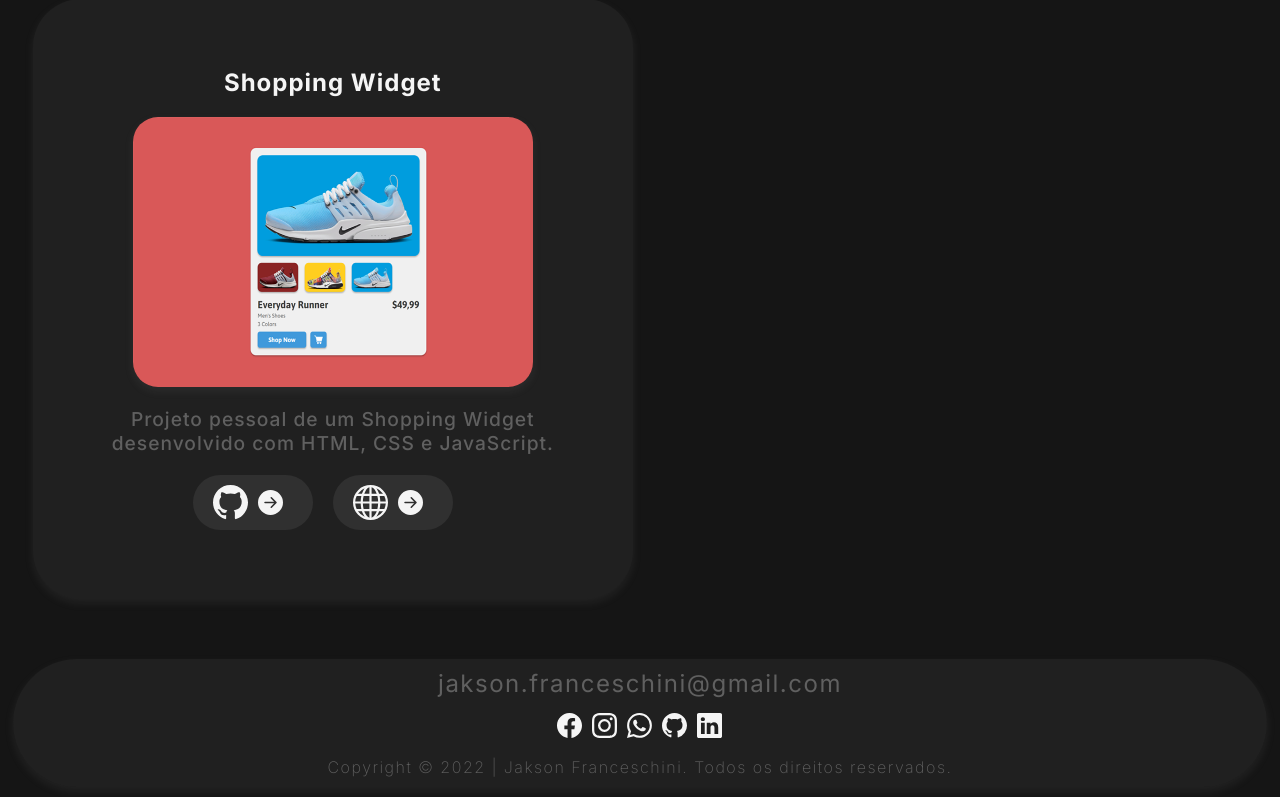
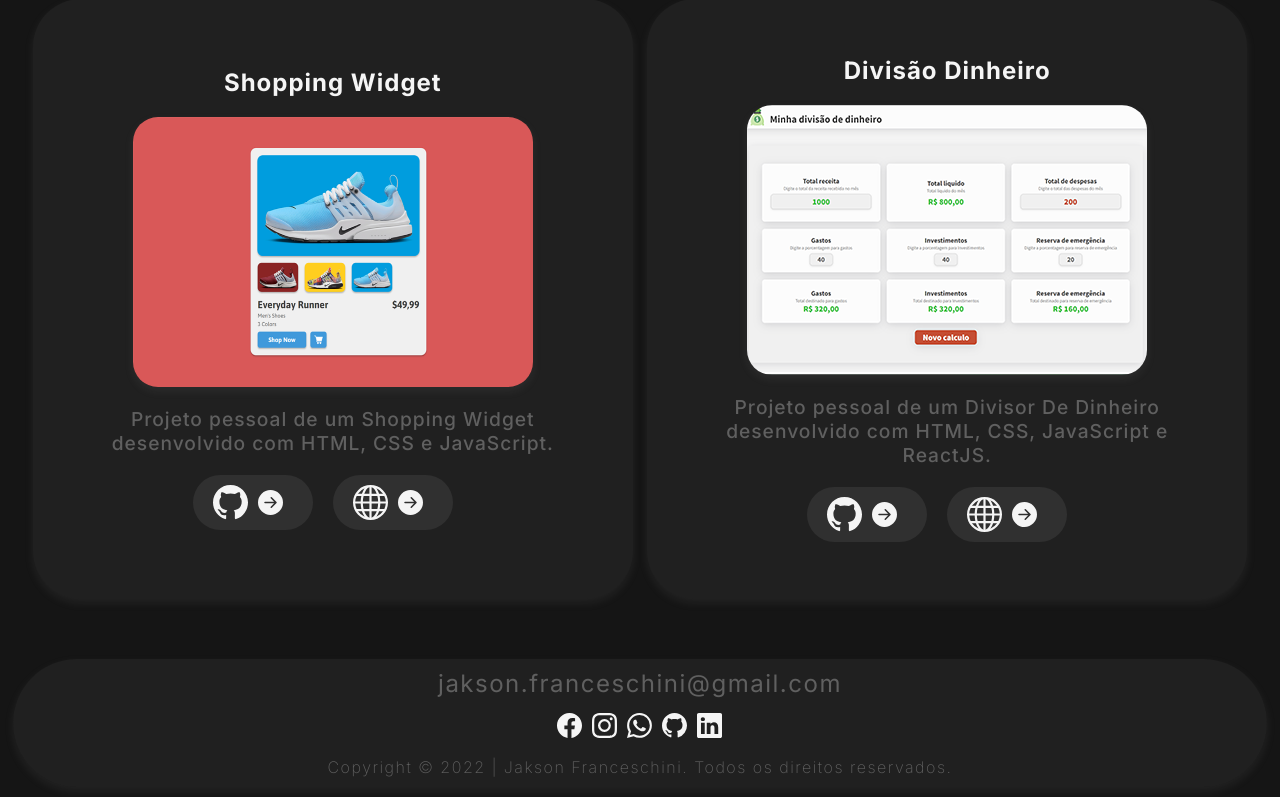
Before and after one commit to JakFranceschini/MeuPortfolio, a React (Create React App) app: page /projetos in a window 1280 px wide. Shown: the part 1651-2448 px from the top of the page. Built offline with nearby package versions, Linux system fonts and the light colour scheme.

Commit message:
melhorias e organizaçao de codigo da pagina projetos

```diff
--- a/src/Pages/Home/PaginaHome.jsx
+++ b/src/Pages/Home/PaginaHome.jsx
@@ -1,5 +1,4 @@
 import './PaginaHome.css'
-import { useEffect } from 'react'
 import ImgCss from './../../Img/imgCss3.png'
 import ImgToDo from './../../Img/imgToDo.png'
 import ImgPyqt from './../../Img/imgPyqt.png'
--- a/src/Pages/Projetos/PaginaProjetos.jsx
+++ b/src/Pages/Projetos/PaginaProjetos.jsx
@@ -1,121 +1,143 @@
-import './PaginaProjetos.css'
-import TopBar from '../../Components/TopBar'
-import Footer from '../../Components/Footer'
-import ImgProfileCard from './../../Img/imgProfileCard.png'
-import ImgToDo from './../../Img/imgToDo.png'
-import ImgFormLogin from './../../Img/imgFormLogin.png'
-import ImgNavBar from './../../Img/imgNavBar.png'
-import ImgShoppingWidget from './../../Img/imgShoppingWidget.png'
-import { BsGithub, BsGlobe, BsFillArrowRightCircleFill } from 'react-icons/bs'
+import "./PaginaProjetos.css";
+import TopBar from "../../Components/TopBar";
+import Footer from "../../Components/Footer";
+import ImgProfileCard from "./../../Img/imgProfileCard.png";
+import ImgToDo from "./../../Img/imgToDo.png";
+import ImgFormLogin from "./../../Img/imgFormLogin.png";
+import ImgDivisaoDinheiro from "./../../Img/imgDivisaoDinheiro.png";
+import ImgNavBar from "./../../Img/imgNavBar.png";
+import ImgShoppingWidget from "./../../Img/imgShoppingWidget.png";
+import { BsGithub, BsGlobe, BsFillArrowRightCircleFill } from "react-icons/bs";
 
 function PaginaProjetos() {
   return (
-        <div className='paginaProjetos'>
+    <div className="paginaProjetos">
       <TopBar/>
-            <div className='containerProjetos'>
-                <div className='cardProjeto'>
+
+      <div className="containerProjetos">
+        <div className="cardProjeto">
           <h2>Profile Card</h2>
-                    <img src={ImgProfileCard}></img>
-                    <p>
-                        Projeto pessoal de um Profile Card desenvolvido com HTML e CSS.
-                    </p>
+          <img src={ImgProfileCard}/>
+          <p>Projeto pessoal de um Profile Card desenvolvido com HTML e CSS.</p>
           <ul>
             <li>
-                            <a href='https://github.com/JakFranceschini/ProfileCard' target='blank'>
-                                <BsGithub size={35} color="#f5f5f5"/>
-                                <BsFillArrowRightCircleFill className='seta' size={25} color="#f5f5f5"/>
+              <a href="https://github.com/JakFranceschini/ProfileCard" target="blank">
+                <BsGithub size={35} color="#f5f5f5" />
+                <BsFillArrowRightCircleFill className="seta" size={25} color="#f5f5f5"/>
               </a>
             </li>
-                        <li><a href='https://profile-card-rho-tan.vercel.app/' target='blank'>
-                                <BsGlobe size={35} color="#f5f5f5"/>
-                                <BsFillArrowRightCircleFill className='seta' size={25} color="#f5f5f5"/>
+            <li>
+              <a href="https://profile-card-rho-tan.vercel.app/" target="blank">
+                <BsGlobe size={35} color="#f5f5f5" />
+                <BsFillArrowRightCircleFill className="seta" size={25} color="#f5f5f5"/>
               </a>
             </li>
           </ul>
         </div>
-                <div className='cardProjeto'>
+
+        <div className="cardProjeto">
           <h2>ToDo List</h2>
-                    <img src={ImgToDo}></img>
-                    <p>
-                        Projeto pessoal de um ToDo List desenvolvido com HTML, CSS e JavaScript.
-                    </p>
+          <img src={ImgToDo}/>
+          <p>Projeto pessoal de um ToDo List desenvolvido com HTML, CSS e JavaScript.</p>
           <ul>
             <li>
-                            <a href='https://github.com/JakFranceschini/ToDoList' target='blank'>
-                                <BsGithub size={35} color="#f5f5f5"/>
-                                <BsFillArrowRightCircleFill className='seta' size={25} color="#f5f5f5"/>
+              <a href="https://github.com/JakFranceschini/ToDoList" target="blank">
+                <BsGithub size={35} color="#f5f5f5" />
+                <BsFillArrowRightCircleFill className="seta" size={25} color="#f5f5f5"/>
               </a>
             </li>
-                        <li><a href='https://to-do-list-tau-jade.vercel.app/' target='blank'>
-                                <BsGlobe size={35} color="#f5f5f5"/>
-                                <BsFillArrowRightCircleFill className='seta' size={25} color="#f5f5f5"/>
+            <li>
+              <a href="https://to-do-list-tau-jade.vercel.app/" target="blank">
+                <BsGlobe size={35} color="#f5f5f5" />
+                <BsFillArrowRightCircleFill className="seta" size={25} color="#f5f5f5"/>
               </a>
             </li>
           </ul>
         </div>
-                <div className='cardProjeto'>
+
+        <div className="cardProjeto">
           <h2>Form Login</h2>
-                    <img src={ImgFormLogin}></img>
-                    <p>
-                        Projeto pessoal de um Form Login desenvolvido com HTML e CSS.
-                    </p>
+          <img src={ImgFormLogin}/>
+          <p>Projeto pessoal de um Form Login desenvolvido com HTML e CSS.</p>
           <ul>
             <li>
-                            <a href='https://github.com/JakFranceschini/FormLogin' target='blank'>
-                                <BsGithub size={35} color="#f5f5f5"/>
-                                <BsFillArrowRightCircleFill className='seta' size={25} color="#f5f5f5"/>
+              <a href="https://github.com/JakFranceschini/FormLogin" target="blank">
+                <BsGithub size={35} color="#f5f5f5" />
+                <BsFillArrowRightCircleFill className="seta" size={25} color="#f5f5f5"/>
               </a>
             </li>
-                        <li><a href='https://form-login-sooty.vercel.app/' target='blank'>
-                                <BsGlobe size={35} color="#f5f5f5"/>
-                                <BsFillArrowRightCircleFill className='seta' size={25} color="#f5f5f5"/>
+            <li>
+              <a href="https://form-login-sooty.vercel.app/" target="blank">
+                <BsGlobe size={35} color="#f5f5f5" />
+                <BsFillArrowRightCircleFill className="seta" size={25} color="#f5f5f5"/>
               </a>
             </li>
           </ul>
         </div>
-                <div className='cardProjeto'>
+
+        <div className="cardProjeto">
           <h2>Nav Bar</h2>
           <img src={ImgNavBar}></img>
-                    <p>
-                        Projeto pessoal de uma Nav Bar desenvolvido com HTML, CSS e JavaScript.
-                    </p>
+          <p>Projeto pessoal de uma Nav Bar desenvolvido com HTML, CSS e JavaScript.</p>
           <ul>
             <li>
-                            <a href='https://github.com/JakFranceschini/NavBar' target='blank'>
-                                <BsGithub size={35} color="#f5f5f5"/>
-                                <BsFillArrowRightCircleFill className='seta' size={25} color="#f5f5f5"/>
+              <a href="https://github.com/JakFranceschini/NavBar" target="blank">
+                <BsGithub size={35} color="#f5f5f5" />
+                <BsFillArrowRightCircleFill className="seta"size={25} color="#f5f5f5"/>
               </a>
             </li>
-                        <li><a href='https://nav-bar-ruby-ten.vercel.app/' target='blank'>
-                                <BsGlobe size={35} color="#f5f5f5"/>
-                                <BsFillArrowRightCircleFill className='seta' size={25} color="#f5f5f5"/>
+            <li>
+              <a href="https://nav-bar-ruby-ten.vercel.app/" target="blank">
+                <BsGlobe size={35} color="#f5f5f5" />
+                <BsFillArrowRightCircleFill className="seta" size={25} color="#f5f5f5"/>
               </a>
             </li>
           </ul>
         </div>
-                <div className='cardProjeto'>
+
+        <div className="cardProjeto">
           <h2>Shopping Widget</h2>
-                    <img src={ImgShoppingWidget}></img>
-                    <p>
-                        Projeto pessoal de um Shopping Widget desenvolvido com HTML, CSS e JavaScript.
-                    </p>
+          <img src={ImgShoppingWidget}/>
+          <p>Projeto pessoal de um Shopping Widget desenvolvido com HTML, CSS e JavaScript.</p>
           <ul>
             <li>
-                            <a href='https://github.com/JakFranceschini/ShoppingWidget' target='blank'>
-                                <BsGithub size={35} color="#f5f5f5"/>
-                                <BsFillArrowRightCircleFill className='seta' size={25} color="#f5f5f5"/>
+              <a href="https://github.com/JakFranceschini/ShoppingWidget" target="blank">
+                <BsGithub size={35} color="#f5f5f5" />
+                <BsFillArrowRightCircleFill className="seta" size={25} color="#f5f5f5"/>
               </a>
             </li>
-                        <li><a href='https://shopping-widget.vercel.app/' target='blank'>
-                                <BsGlobe size={35} color="#f5f5f5"/>
-                                <BsFillArrowRightCircleFill className='seta' size={25} color="#f5f5f5"/>
+            <li>
+              <a href="https://shopping-widget.vercel.app/" target="blank">
+                <BsGlobe size={35} color="#f5f5f5" />
+                <BsFillArrowRightCircleFill className="seta" size={25} color="#f5f5f5"/>
+              </a>
+            </li>
+          </ul>
+        </div>
+
+        <div className="cardProjeto">
+          <h2>Divisão Dinheiro</h2>
+          <img src={ImgDivisaoDinheiro}/>
+          <p>Projeto pessoal de um Divisor De Dinheiro desenvolvido com HTML, CSS, JavaScript e ReactJS.</p>
+          <ul>
+            <li>
+              <a href="https://github.com/JakFranceschini/DivisaoDinheiro" target="blank">
+                <BsGithub size={35} color="#f5f5f5" />
+                <BsFillArrowRightCircleFill className="seta" size={25} color="#f5f5f5"/>
+              </a>
+            </li>
+            <li>
+              <a href="https://divisao-dinheiro.vercel.app/" target="blank">
+                <BsGlobe size={35} color="#f5f5f5" />
+                <BsFillArrowRightCircleFill className="seta" size={25} color="#f5f5f5"/>
               </a>
             </li>
           </ul>
         </div>
       </div>
+
       <Footer/>
     </div>
-    )
+  );
 }
 export default PaginaProjetos;
```
Also changed, not shown: src/Img/imgDivisaoDinheiro.png (added). Lines whose indentation alone changed are shown as unchanged.
